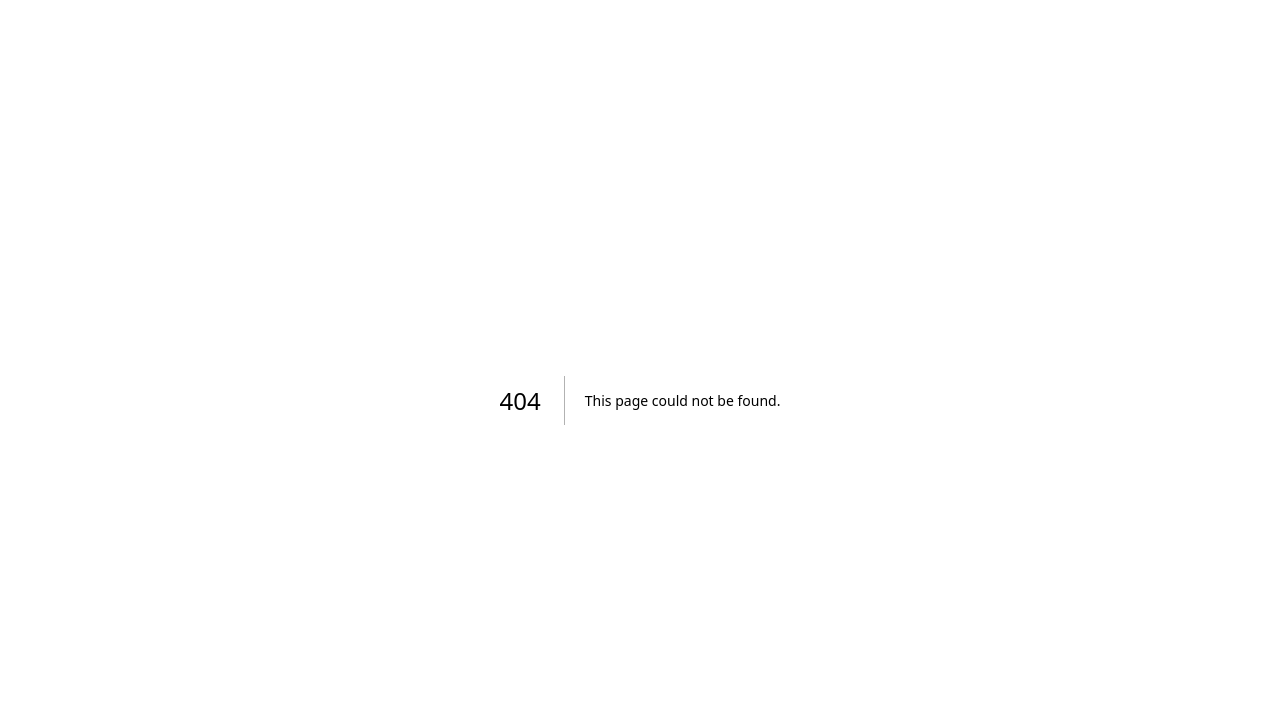
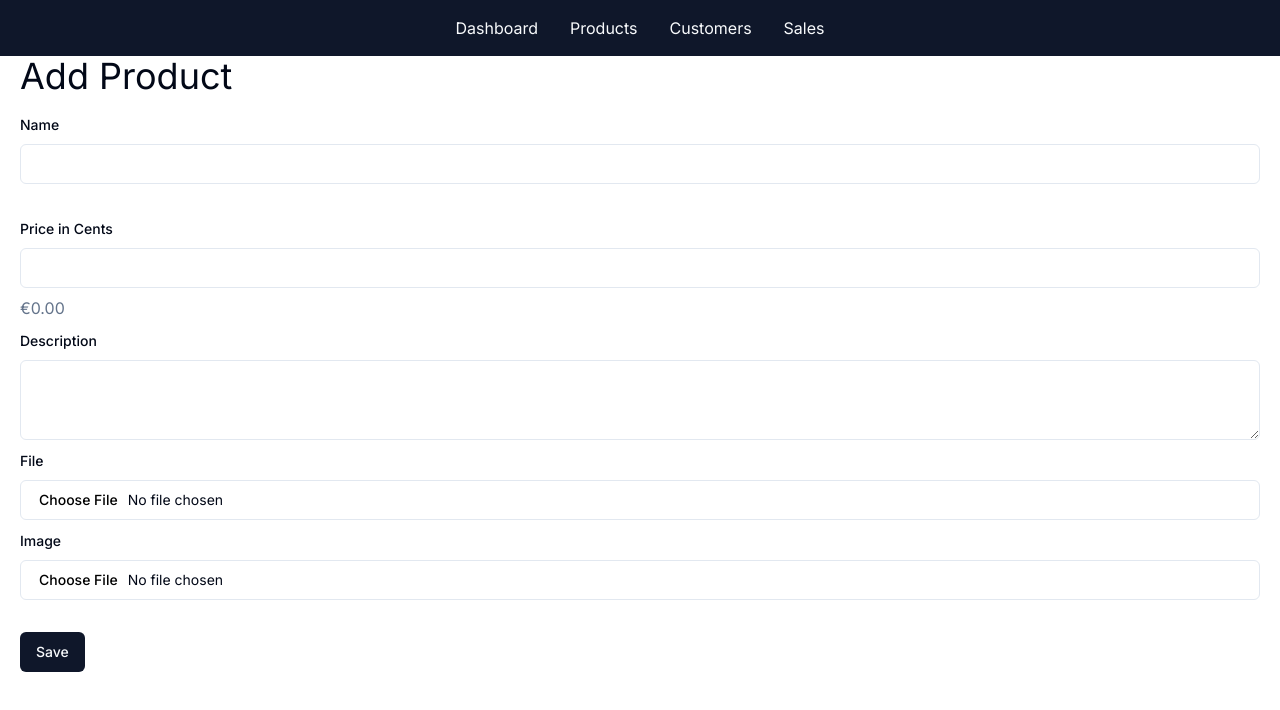
Before and after one commit to jayasurian123/tech-learn-e-commerce, a Next.js app: page /admin/products/new in a window 1280 px wide. Before the commit this address had no page. Shown: the top 710 px of the page. Built offline with nearby package versions, Linux system fonts and the light colour scheme.

Commit message:
add new product form

```diff
--- a/src/app/admin/_actions/products.ts
+++ b/src/app/admin/_actions/products.ts
@@ -18,7 +18,8 @@ const addSchema = z.object({
   image: imageSchema.refine((file) => file.size > 0, 'Required'),
 });
 
-export async function addProduct(formData: FormData) {
+export async function addProduct(prevState: unknown, formData: FormData) {
+  // await new Promise((resolve) => setTimeout(resolve, 2000));
   const result = addSchema.safeParse(Object.fromEntries(formData.entries()));
   if (result.success === false) {
     return result.error.formErrors.fieldErrors;
@@ -44,6 +45,7 @@ export async function addProduct(formData: FormData) {
       priceInCents: data.priceInCents,
       filePath,
       imagePath,
+      isAvailableForPurchase: false,
     },
   });
 
--- /dev/null
+++ b/src/app/admin/products/_components/ProductForm.tsx
@@ -0,0 +1,79 @@
+'use client';
+
+import { Button } from '@/components/ui/button';
+import { Input } from '@/components/ui/input';
+import { Label } from '@/components/ui/label';
+import { Textarea } from '@/components/ui/textarea';
+import { formatCurrency } from '@/lib/formatter';
+import { useState } from 'react';
+import { useFormState, useFormStatus } from 'react-dom';
+import { addProduct } from '../../_actions/products';
+
+const ProductForm = () => {
+  const [errorState, formAction] = useFormState(addProduct, {});
+  const [priceInCents, setPriceInCents] = useState<number>();
+
+  return (
+    <form action={formAction} className="space-y-8">
+      <div className="space-y-2">
+        <Label htmlFor="name">Name</Label>
+        <Input type="text" id="name" name="name" required />
+        {errorState.name && (
+          <div className="text-destructive">{errorState.name}</div>
+        )}
+      </div>
+      <div className="space-y-2">
+        <Label htmlFor="priceInCents">Price in Cents</Label>
+        <Input
+          type="number"
+          id="priceInCents"
+          name="priceInCents"
+          required
+          onChange={(event) =>
+            setPriceInCents(Number(event.target.value) || undefined)
+          }
+          value={priceInCents}
+        />
+        {errorState.priceInCents && (
+          <div className="text-destructive">{errorState.priceInCents}</div>
+        )}
+        <div className="text-muted-foreground">
+          {formatCurrency((priceInCents || 0) / 100)}
+        </div>
+        <div className="space-y-2">
+          <Label htmlFor="description">Description</Label>
+          <Textarea id="description" name="description" required />
+          {errorState.description && (
+            <div className="text-destructive">{errorState.description}</div>
+          )}
+        </div>
+        <div className="space-y-2">
+          <Label htmlFor="file">File</Label>
+          <Input type="file" id="file" name="file" required />
+          {errorState.file && (
+            <div className="text-destructive">{errorState.file}</div>
+          )}
+        </div>
+        <div className="space-y-2">
+          <Label htmlFor="image">Image</Label>
+          <Input type="file" id="image" name="image" required />
+          {errorState.image && (
+            <div className="text-destructive">{errorState.image}</div>
+          )}
+        </div>
+      </div>
+      <SubmitButton />
+    </form>
+  );
+};
+
+function SubmitButton() {
+  const { pending } = useFormStatus();
+  return (
+    <Button type="submit" disabled={pending}>
+      {pending ? 'Saving...' : 'Save'}
+    </Button>
+  );
+}
+
+export default ProductForm;
--- /dev/null
+++ b/src/app/admin/products/new/page.tsx
@@ -0,0 +1,13 @@
+import PageHeader from '../../_components/PageHeader';
+import ProductForm from '../_components/ProductForm';
+
+const NewProductPage = () => {
+  return (
+    <>
+      <PageHeader>Add Product</PageHeader>
+      <ProductForm></ProductForm>
+    </>
+  );
+};
+
+export default NewProductPage;
```
Also changed, not shown: 1 other file (tests, documents, lock files or other folders).
